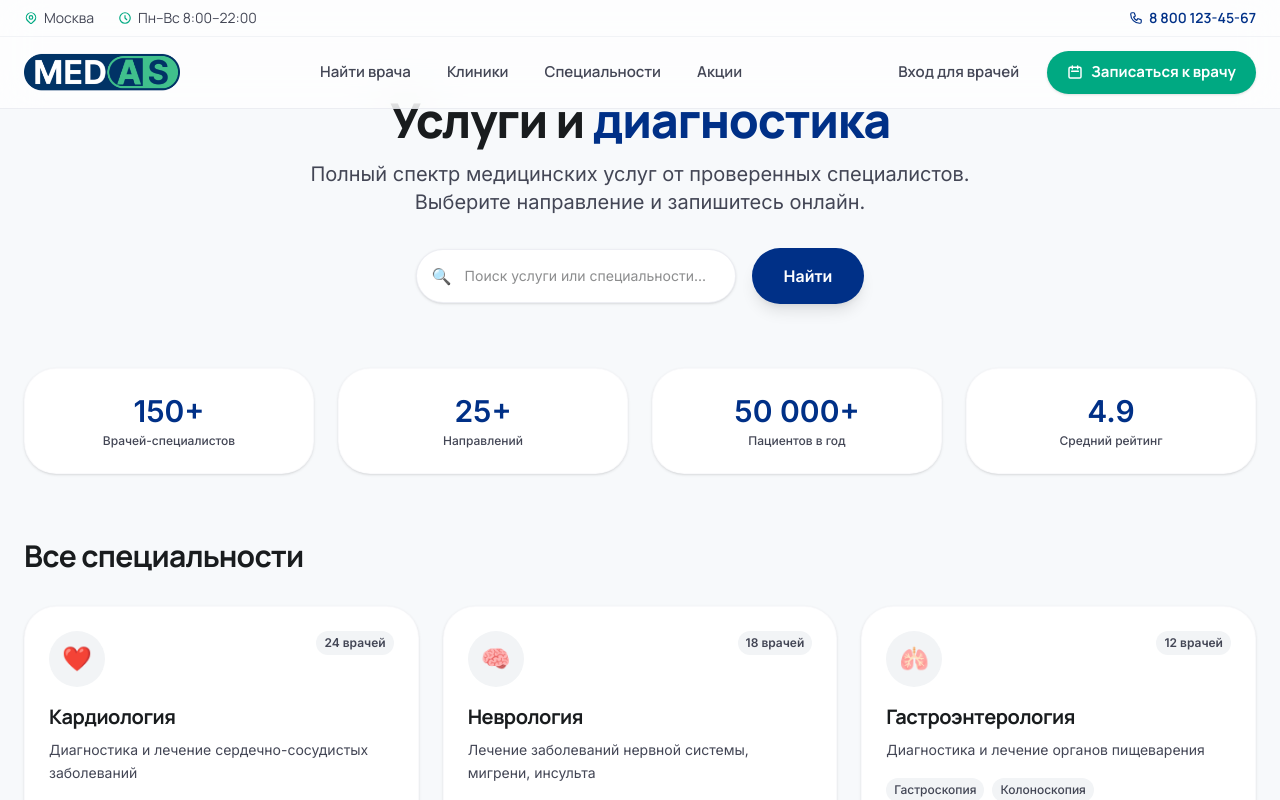
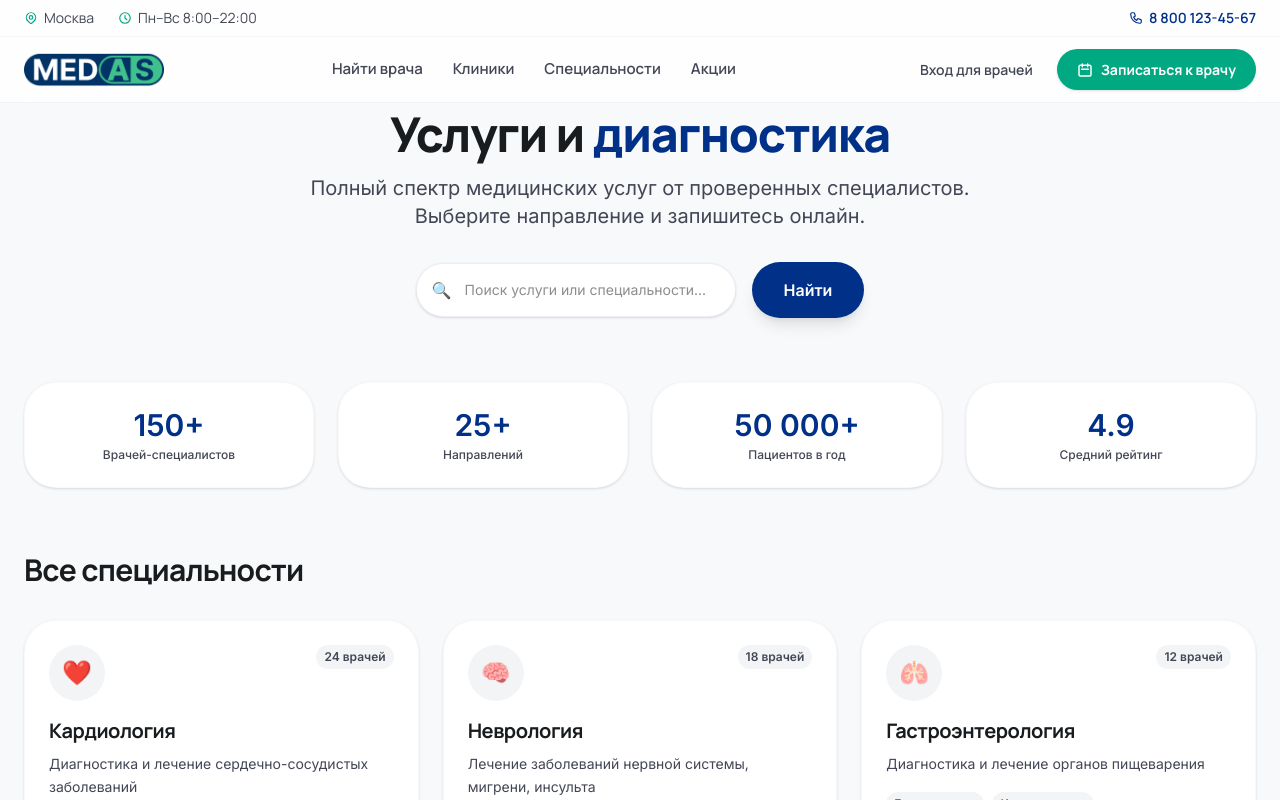
Before and after one commit to lomakinigorst-dot/medas-platform, a Next.js app in the folder frontend/: page /services in a window 1280 px wide. Shown: the top 800 px of the page. Built offline with nearby package versions, Linux system fonts and the light colour scheme.

Commit message:
fix(header): скролл-анимация topbar→compact white, исправить pt на всех страницах

```diff
--- a/frontend/src/app/clinic/[slug]/page.tsx
+++ b/frontend/src/app/clinic/[slug]/page.tsx
@@ -12,7 +12,7 @@
   return (
     <>
       <Header />
-      <main className="pt-28 pb-20 max-w-7xl mx-auto px-8">
+      <main className="pt-20 lg:pt-[110px] pb-20 max-w-7xl mx-auto px-8">
         {/* Header */}
         <header className="mb-12">
           <div className="flex flex-col md:flex-row md:items-end justify-between gap-6">
--- a/frontend/src/app/doctor/[slug]/booking/page.tsx
+++ b/frontend/src/app/doctor/[slug]/booking/page.tsx
@@ -7,7 +7,7 @@
   return (
     <>
       <Header />
-      <main className="pt-24 pb-20 max-w-screen-2xl mx-auto px-6">
+      <main className="pt-20 lg:pt-[110px] pb-20 max-w-screen-2xl mx-auto px-6">
         {/* Breadcrumbs */}
         <nav className="flex items-center gap-2 mb-8 text-sm text-[#434655]">
           <Link href="/search" className="hover:text-[#003087]">Поиск</Link>
--- a/frontend/src/app/doctor/[slug]/page.tsx
+++ b/frontend/src/app/doctor/[slug]/page.tsx
@@ -80,7 +80,7 @@
       <PhysicianSchema doctor={doctor} />
       <Header />
 
-      <main className="pt-24 pb-28 lg:pb-20 bg-surface">
+      <main className="pt-20 lg:pt-[110px] pb-28 lg:pb-20 bg-surface">
         <div className="max-w-screen-xl mx-auto px-4 sm:px-6">
           <Breadcrumb
             items={[
--- a/frontend/src/app/doctor/[slug]/v2/page.tsx
+++ b/frontend/src/app/doctor/[slug]/v2/page.tsx
@@ -109,7 +109,7 @@
   return (
     <>
       <Header />
-      <main className="pt-24 pb-20 bg-surface">
+      <main className="pt-20 lg:pt-[110px] pb-20 bg-surface">
         <div className="max-w-screen-xl mx-auto px-6">
           {/* Version badge */}
           <div className="mb-4 flex items-center gap-3">
--- a/frontend/src/app/page.tsx
+++ b/frontend/src/app/page.tsx
@@ -34,7 +34,7 @@
   return (
     <>
       <Header />
-      <main className="pt-[68px] lg:pt-[104px]">
+      <main className="pt-[64px] lg:pt-[104px]">
         <HeroSection />
         <StatsSection />
         <DoctorsSection />
--- a/frontend/src/app/services/page.tsx
+++ b/frontend/src/app/services/page.tsx
@@ -81,7 +81,7 @@
   return (
     <>
       <Header />
-      <main className="pt-24 pb-20 max-w-screen-2xl mx-auto px-6">
+      <main className="pt-20 lg:pt-[110px] pb-20 max-w-screen-2xl mx-auto px-6">
         {/* Hero */}
         <section className="text-center mb-16">
           <h1 className="text-5xl font-extrabold font-[family-name:var(--font-manrope)] tracking-tight text-[#191c1e] mb-4">
--- a/frontend/src/components/layout/Header.tsx
+++ b/frontend/src/components/layout/Header.tsx
@@ -1,6 +1,6 @@
 "use client";
 
-import { useState } from "react";
+import { useState, useEffect } from "react";
 import Link from "next/link";
 import Image from "next/image";
 
@@ -11,88 +11,118 @@
   { href: "/promotions", label: "Акции" },
 ];
 
-function Logo({ size = "md" }: { size?: "md" | "sm" }) {
-  const w = size === "md" ? 156 : 120;
-  const h = size === "md" ? 44 : 34;
+function Logo({ compact = false }: { compact?: boolean }) {
   return (
-    <Image src="/logo-dark.png" alt="MEDAS" width={w} height={h} priority className="object-contain" />
+    <Image
+      src="/logo-dark.png"
+      alt="MEDAS"
+      width={compact ? 120 : 140}
+      height={compact ? 34 : 40}
+      priority
+      className="object-contain transition-all duration-300"
+    />
   );
 }
 
 export default function Header() {
   const [open, setOpen] = useState(false);
+  const [scrolled, setScrolled] = useState(false);
+
+  useEffect(() => {
+    const onScroll = () => setScrolled(window.scrollY > 8);
+    onScroll(); // check on mount
+    window.addEventListener("scroll", onScroll, { passive: true });
+    return () => window.removeEventListener("scroll", onScroll);
+  }, []);
 
   return (
     <>
-      <header className="fixed top-0 w-full z-50 glass-nav border-b border-outline-variant/30 font-headline">
-        {/* Top bar — телефон + город */}
-        <div className="hidden lg:flex items-center justify-between px-6 py-2 max-w-screen-2xl mx-auto border-b border-outline-variant/20 text-sm text-on-surface-variant">
+      <header
+        className={`fixed top-0 w-full z-50 font-headline transition-all duration-300 ${
+          scrolled
+            ? "bg-white shadow-[0_2px_20px_rgba(0,48,135,0.08)] border-b border-outline-variant/15"
+            : "bg-white/80 backdrop-blur-xl border-b border-outline-variant/20"
+        }`}
+      >
+        {/* Top bar — скрывается при прокрутке */}
+        <div
+          className={`hidden lg:flex items-center justify-between px-6 max-w-screen-2xl mx-auto border-b border-outline-variant/15 text-sm text-on-surface-variant transition-all duration-300 overflow-hidden ${
+            scrolled ? "max-h-0 py-0 opacity-0 border-b-0" : "max-h-12 py-2 opacity-100"
+          }`}
+        >
           <div className="flex items-center gap-6">
-            <span className="flex items-center gap-1.5">
-              <svg className="w-3.5 h-3.5 text-secondary" fill="none" viewBox="0 0 24 24" stroke="currentColor" strokeWidth={2}>
-                <path strokeLinecap="round" strokeLinejoin="round" d="M17.657 16.657L13.414 20.9a1.998 1.998 0 01-2.827 0l-4.244-4.243a8 8 0 1111.314 0z" />
-                <path strokeLinecap="round" strokeLinejoin="round" d="M15 11a3 3 0 11-6 0 3 3 0 016 0z" />
+            <span className="flex items-center gap-1.5 whitespace-nowrap">
+              <svg className="w-3.5 h-3.5 text-secondary flex-shrink-0" fill="none" viewBox="0 0 24 24" stroke="currentColor" strokeWidth={2}>
+                <path strokeLinecap="round" strokeLinejoin="round" d="M17.657 16.657L13.414 20.9a1.998 1.998 0 01-2.827 0l-4.244-4.243a8 8 0 1111.314 0z"/>
+                <path strokeLinecap="round" strokeLinejoin="round" d="M15 11a3 3 0 11-6 0 3 3 0 016 0z"/>
               </svg>
               Москва
             </span>
-            <span className="flex items-center gap-1.5">
-              <svg className="w-3.5 h-3.5 text-secondary" fill="none" viewBox="0 0 24 24" stroke="currentColor" strokeWidth={2}>
-                <path strokeLinecap="round" strokeLinejoin="round" d="M12 8v4l3 3m6-3a9 9 0 11-18 0 9 9 0 0118 0z" />
+            <span className="flex items-center gap-1.5 whitespace-nowrap">
+              <svg className="w-3.5 h-3.5 text-secondary flex-shrink-0" fill="none" viewBox="0 0 24 24" stroke="currentColor" strokeWidth={2}>
+                <path strokeLinecap="round" strokeLinejoin="round" d="M12 8v4l3 3m6-3a9 9 0 11-18 0 9 9 0 0118 0z"/>
               </svg>
               Пн–Вс 8:00–22:00
             </span>
           </div>
-          <a href="tel:+78001234567" className="flex items-center gap-1.5 font-semibold text-primary hover:text-primary/80 transition-colors">
-            <svg className="w-3.5 h-3.5" fill="none" viewBox="0 0 24 24" stroke="currentColor" strokeWidth={2}>
-              <path strokeLinecap="round" strokeLinejoin="round" d="M3 5a2 2 0 012-2h3.28a1 1 0 01.948.684l1.498 4.493a1 1 0 01-.502 1.21l-2.257 1.13a11.042 11.042 0 005.516 5.516l1.13-2.257a1 1 0 011.21-.502l4.493 1.498a1 1 0 01.684.949V19a2 2 0 01-2 2h-1C9.716 21 3 14.284 3 6V5z" />
+          <a
+            href="tel:+78001234567"
+            className="flex items-center gap-1.5 font-semibold text-primary hover:text-primary/80 transition-colors whitespace-nowrap"
+          >
+            <svg className="w-3.5 h-3.5 flex-shrink-0" fill="none" viewBox="0 0 24 24" stroke="currentColor" strokeWidth={2}>
+              <path strokeLinecap="round" strokeLinejoin="round" d="M3 5a2 2 0 012-2h3.28a1 1 0 01.948.684l1.498 4.493a1 1 0 01-.502 1.21l-2.257 1.13a11.042 11.042 0 005.516 5.516l1.13-2.257a1 1 0 011.21-.502l4.493 1.498a1 1 0 01.684.949V19a2 2 0 01-2 2h-1C9.716 21 3 14.284 3 6V5z"/>
             </svg>
             8 800 123-45-67
           </a>
         </div>
 
-        {/* Main nav */}
-        <div className="flex justify-between items-center px-6 py-3.5 max-w-screen-2xl mx-auto">
-          <Link href="/" className="flex items-center">
-            <Logo size="md" />
+        {/* Main nav — сжимается при прокрутке */}
+        <div
+          className={`flex justify-between items-center px-4 sm:px-6 max-w-screen-2xl mx-auto transition-all duration-300 ${
+            scrolled ? "py-2" : "py-3"
+          }`}
+        >
+          <Link href="/" className="flex items-center flex-shrink-0">
+            <Logo compact={scrolled} />
           </Link>
 
-          {/* Desktop nav links */}
-          <nav className="hidden lg:flex items-center gap-1">
+          {/* Desktop nav */}
+          <nav className="hidden lg:flex items-center gap-0.5">
             {navLinks.map((link) => (
               <Link
                 key={link.href}
                 href={link.href}
-                className="px-4 py-2 rounded-lg text-on-surface-variant hover:text-primary hover:bg-primary/5 font-semibold text-[15px] transition-all duration-200"
+                className="px-3.5 py-2 rounded-lg text-on-surface-variant hover:text-primary hover:bg-primary/5 font-semibold text-[15px] transition-all duration-200"
               >
                 {link.label}
               </Link>
             ))}
           </nav>
 
-          {/* Desktop right buttons */}
-          <div className="hidden lg:flex items-center gap-3">
+          {/* Desktop right actions */}
+          <div className="hidden lg:flex items-center gap-2">
             <Link
               href="/login?role=doctor"
-              className="text-on-surface-variant hover:text-primary font-semibold text-[15px] px-4 py-2 rounded-lg hover:bg-primary/5 transition-all duration-200"
+              className="text-on-surface-variant hover:text-primary font-semibold text-[14px] px-4 py-2 rounded-lg hover:bg-primary/5 transition-all duration-200 whitespace-nowrap"
             >
               Вход для врачей
             </Link>
             <Link
               href="/search"
-              className="bg-secondary text-white px-5 py-2.5 rounded-xl font-bold text-[15px] shadow-sm hover:bg-secondary/90 transition-all duration-200 active:scale-95 flex items-center gap-2"
+              className="bg-secondary text-white px-5 py-2.5 rounded-xl font-bold text-[14px] shadow-sm hover:bg-secondary/90 transition-all duration-200 active:scale-95 flex items-center gap-2 whitespace-nowrap"
             >
-              <svg className="w-4 h-4" fill="none" viewBox="0 0 24 24" stroke="currentColor" strokeWidth={2.2}>
-                <path strokeLinecap="round" strokeLinejoin="round" d="M8 7V3m8 4V3m-9 8h10M5 21h14a2 2 0 002-2V7a2 2 0 00-2-2H5a2 2 0 00-2 2v12a2 2 0 002 2z" />
+              <svg className="w-4 h-4 flex-shrink-0" fill="none" viewBox="0 0 24 24" stroke="currentColor" strokeWidth={2.2}>
+                <path strokeLinecap="round" strokeLinejoin="round" d="M8 7V3m8 4V3m-9 8h10M5 21h14a2 2 0 002-2V7a2 2 0 00-2-2H5a2 2 0 00-2 2v12a2 2 0 002 2z"/>
               </svg>
               Записаться к врачу
             </Link>
           </div>
 
           {/* Mobile: phone + hamburger */}
-          <div className="flex lg:hidden items-center gap-3">
-            <a href="tel:+78001234567" className="text-primary" aria-label="Позвонить">
+          <div className="flex lg:hidden items-center gap-2">
+            <a href="tel:+78001234567" className="text-primary p-2" aria-label="Позвонить">
               <svg className="w-5 h-5" fill="none" viewBox="0 0 24 24" stroke="currentColor" strokeWidth={2}>
-                <path strokeLinecap="round" strokeLinejoin="round" d="M3 5a2 2 0 012-2h3.28a1 1 0 01.948.684l1.498 4.493a1 1 0 01-.502 1.21l-2.257 1.13a11.042 11.042 0 005.516 5.516l1.13-2.257a1 1 0 011.21-.502l4.493 1.498a1 1 0 01.684.949V19a2 2 0 01-2 2h-1C9.716 21 3 14.284 3 6V5z" />
+                <path strokeLinecap="round" strokeLinejoin="round" d="M3 5a2 2 0 012-2h3.28a1 1 0 01.948.684l1.498 4.493a1 1 0 01-.502 1.21l-2.257 1.13a11.042 11.042 0 005.516 5.516l1.13-2.257a1 1 0 011.21-.502l4.493 1.498a1 1 0 01.684.949V19a2 2 0 01-2 2h-1C9.716 21 3 14.284 3 6V5z"/>
               </svg>
             </a>
             <button
@@ -110,28 +140,32 @@
 
       {/* Mobile overlay */}
       <div
-        className={`fixed inset-0 z-40 bg-black/50 backdrop-blur-sm lg:hidden transition-opacity duration-300 ${open ? "opacity-100 pointer-events-auto" : "opacity-0 pointer-events-none"}`}
+        className={`fixed inset-0 z-40 bg-black/50 backdrop-blur-sm lg:hidden transition-opacity duration-300 ${
+          open ? "opacity-100 pointer-events-auto" : "opacity-0 pointer-events-none"
+        }`}
         onClick={() => setOpen(false)}
       />
 
       {/* Mobile drawer */}
       <div
-        className={`fixed top-0 right-0 h-full w-80 z-50 bg-surface-container-lowest shadow-2xl flex flex-col lg:hidden transition-transform duration-300 ease-out ${open ? "translate-x-0" : "translate-x-full"}`}
+        className={`fixed top-0 right-0 h-full w-80 z-50 bg-surface-container-lowest shadow-2xl flex flex-col lg:hidden transition-transform duration-300 ease-out ${
+          open ? "translate-x-0" : "translate-x-full"
+        }`}
       >
-        <div className="flex items-center justify-between px-6 py-5 border-b border-outline-variant/30">
-          <Logo size="sm" />
+        <div className="flex items-center justify-between px-6 py-4 border-b border-outline-variant/20">
+          <Logo compact />
           <button
             onClick={() => setOpen(false)}
             aria-label="Закрыть меню"
             className="w-9 h-9 flex items-center justify-center rounded-xl hover:bg-surface-container-low transition-colors"
           >
             <svg className="w-5 h-5 text-on-surface-variant" fill="none" viewBox="0 0 24 24" stroke="currentColor" strokeWidth={2}>
-              <path strokeLinecap="round" strokeLinejoin="round" d="M6 18L18 6M6 6l12 12" />
+              <path strokeLinecap="round" strokeLinejoin="round" d="M6 18L18 6M6 6l12 12"/>
             </svg>
           </button>
         </div>
 
-        <nav className="flex flex-col gap-1 px-4 py-5 flex-1 overflow-y-auto">
+        <nav className="flex flex-col gap-1 px-4 py-4 flex-1 overflow-y-auto">
           {navLinks.map((link) => (
             <Link
               key={link.href}
@@ -142,7 +176,7 @@
               {link.label}
             </Link>
           ))}
-          <div className="my-3 border-t border-outline-variant/30" />
+          <div className="my-3 border-t border-outline-variant/20" />
           <Link
             href="/login?role=doctor"
             onClick={() => setOpen(false)}
@@ -152,13 +186,13 @@
           </Link>
         </nav>
 
-        <div className="px-6 pb-8 pt-4 border-t border-outline-variant/30 space-y-3">
+        <div className="px-6 pb-8 pt-4 border-t border-outline-variant/20 space-y-3">
           <a
             href="tel:+78001234567"
             className="flex items-center justify-center gap-2 py-3 rounded-xl border border-outline-variant text-primary font-semibold text-[15px] hover:bg-primary/5 transition-colors"
           >
             <svg className="w-4 h-4" fill="none" viewBox="0 0 24 24" stroke="currentColor" strokeWidth={2}>
-              <path strokeLinecap="round" strokeLinejoin="round" d="M3 5a2 2 0 012-2h3.28a1 1 0 01.948.684l1.498 4.493a1 1 0 01-.502 1.21l-2.257 1.13a11.042 11.042 0 005.516 5.516l1.13-2.257a1 1 0 011.21-.502l4.493 1.498a1 1 0 01.684.949V19a2 2 0 01-2 2h-1C9.716 21 3 14.284 3 6V5z" />
+              <path strokeLinecap="round" strokeLinejoin="round" d="M3 5a2 2 0 012-2h3.28a1 1 0 01.948.684l1.498 4.493a1 1 0 01-.502 1.21l-2.257 1.13a11.042 11.042 0 005.516 5.516l1.13-2.257a1 1 0 011.21-.502l4.493 1.498a1 1 0 01.684.949V19a2 2 0 01-2 2h-1C9.716 21 3 14.284 3 6V5z"/>
             </svg>
             8 800 123-45-67
           </a>
@@ -168,7 +202,7 @@
             className="flex items-center justify-center gap-2 py-3 rounded-xl bg-secondary text-white font-bold text-[15px] hover:bg-secondary/90 transition-colors"
           >
             <svg className="w-4 h-4" fill="none" viewBox="0 0 24 24" stroke="currentColor" strokeWidth={2.2}>
-              <path strokeLinecap="round" strokeLinejoin="round" d="M8 7V3m8 4V3m-9 8h10M5 21h14a2 2 0 002-2V7a2 2 0 00-2-2H5a2 2 0 00-2 2v12a2 2 0 002 2z" />
+              <path strokeLinecap="round" strokeLinejoin="round" d="M8 7V3m8 4V3m-9 8h10M5 21h14a2 2 0 002-2V7a2 2 0 00-2-2H5a2 2 0 00-2 2v12a2 2 0 002 2z"/>
             </svg>
             Записаться к врачу
           </Link>
```
